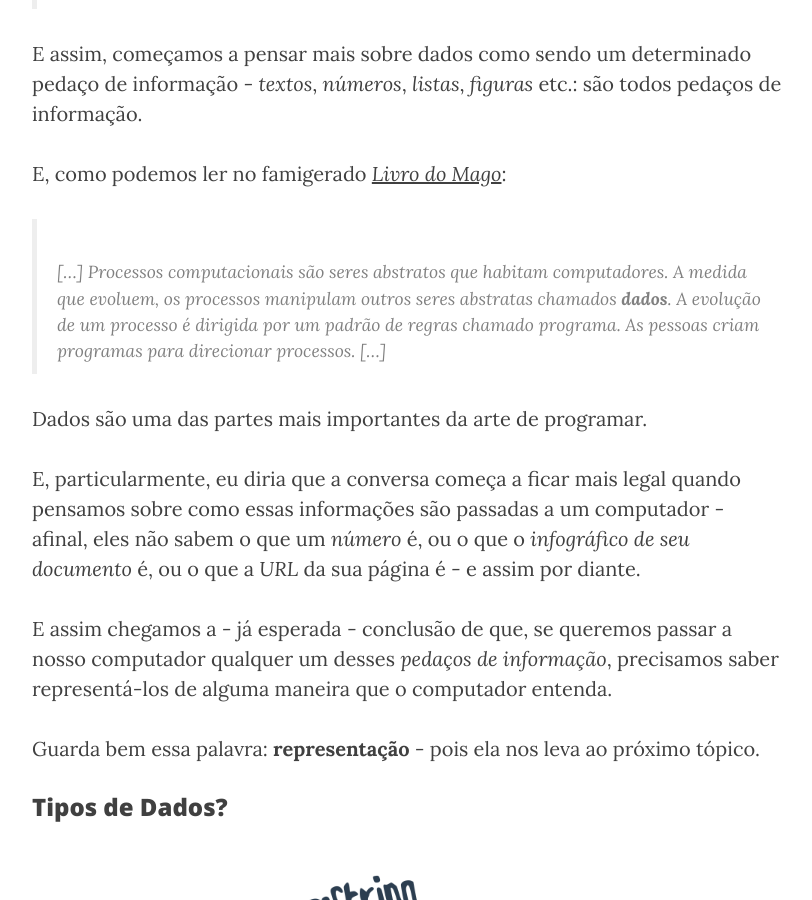
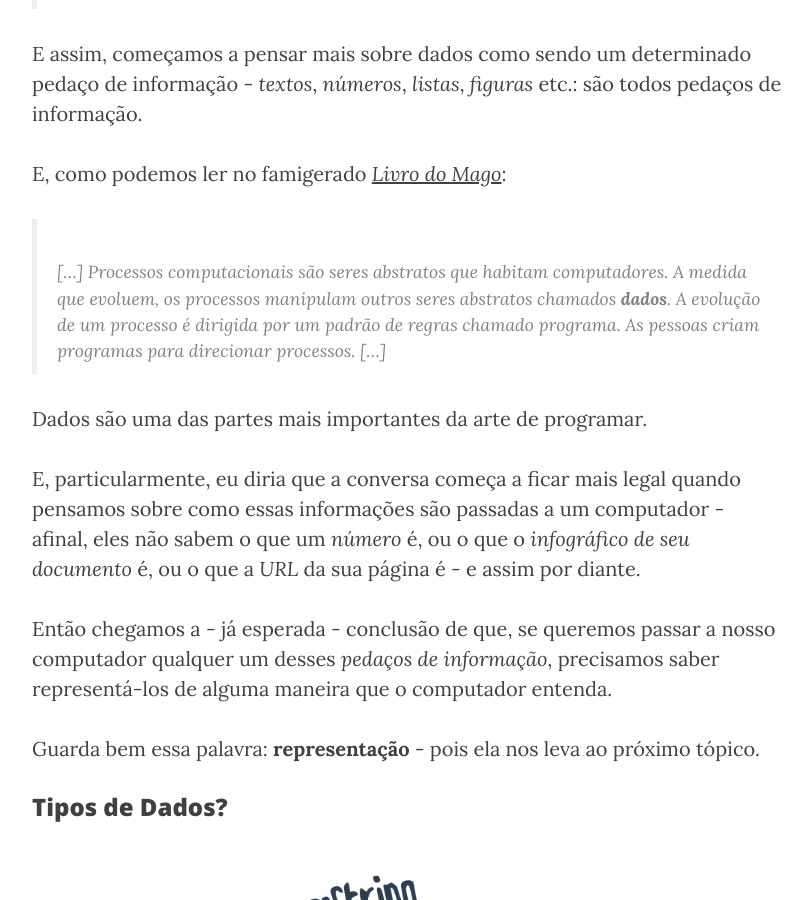
Before and after one commit to CocoaHeadsBrasil/equinociOS, a Jekyll site: the page built from _posts/2016-03-28-swift-in-the-sky-with-types.markdown, in a window 1280 px wide and 900 px high, scrolled down 3074 px. Shown: the whole window, without its empty margins (233-1045 px from the left). Built offline with Jekyll 4.4.1, drawn with Linux system fonts in a browser that asks for light colours; nearby versions of some CDN libraries; comment, search, counter and statistics services are not loaded.

Commit message:
More fixes

```diff
--- a/_posts/2016-03-28-swift-in-the-sky-with-types.markdown
+++ b/_posts/2016-03-28-swift-in-the-sky-with-types.markdown
@@ -79,7 +79,7 @@ E, como podemos ler no famigerado
 [*Livro do Mago*](https://mitpress.mit.edu/sicp/full-text/book/book.html):
 
 > [...] *Processos computacionais* são seres abstratos que habitam computadores.
-A medida que evoluem, os processos manipulam outros seres abstratas chamados
+A medida que evoluem, os processos manipulam outros seres abstratos chamados
 **dados**. A evolução de um processo é dirigida por um padrão de regras chamado
 *programa*. As pessoas criam programas para direcionar processos. [...]
 
@@ -90,7 +90,7 @@ pensamos sobre como essas informações são passadas a um computador - afinal,
 eles não sabem o que um *número* é, ou o que o *infográfico de seu documento*
 é, ou o que a *URL* da sua página é - e assim por diante.
 
-E assim chegamos a - já esperada - conclusão de que, se queremos passar a nosso
+Então chegamos a - já esperada - conclusão de que, se queremos passar a nosso
 computador qualquer um desses *pedaços de informação*, precisamos saber
 representá-los de alguma maneira que o computador entenda.
 
```
